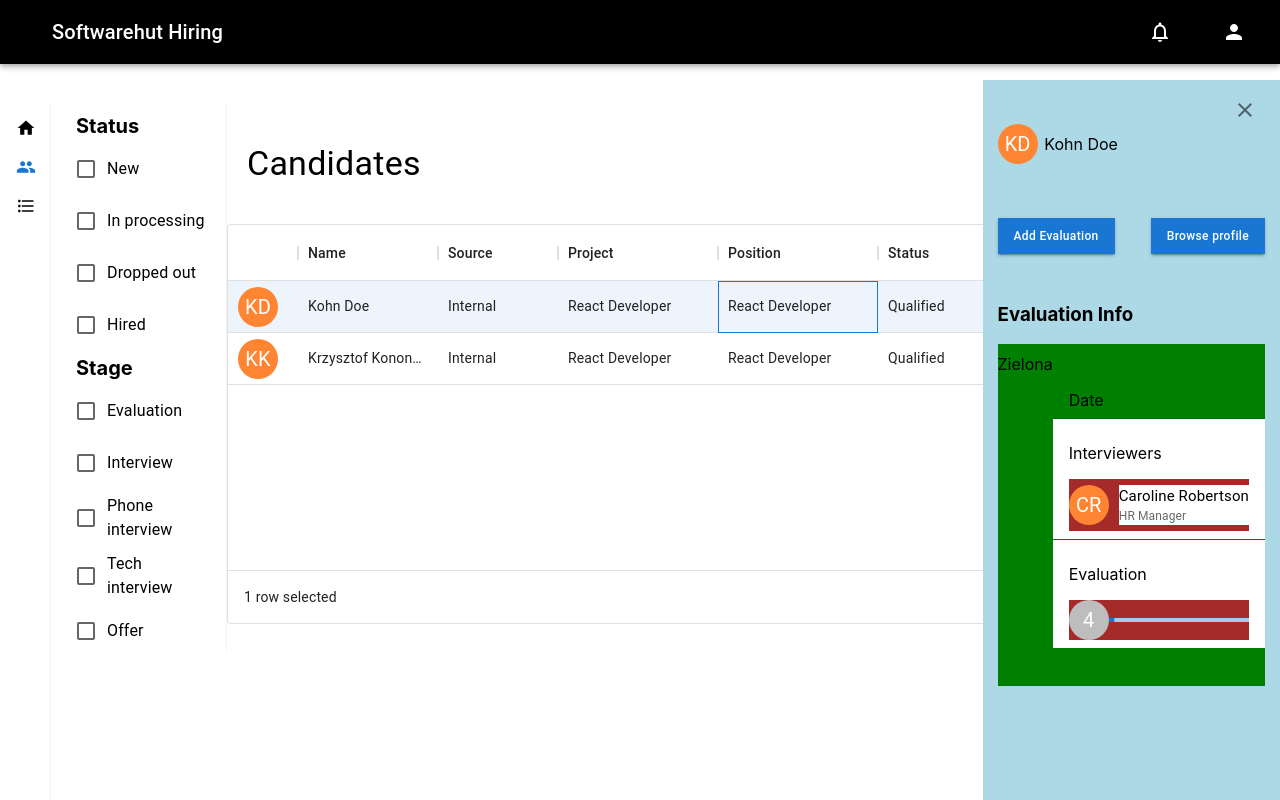
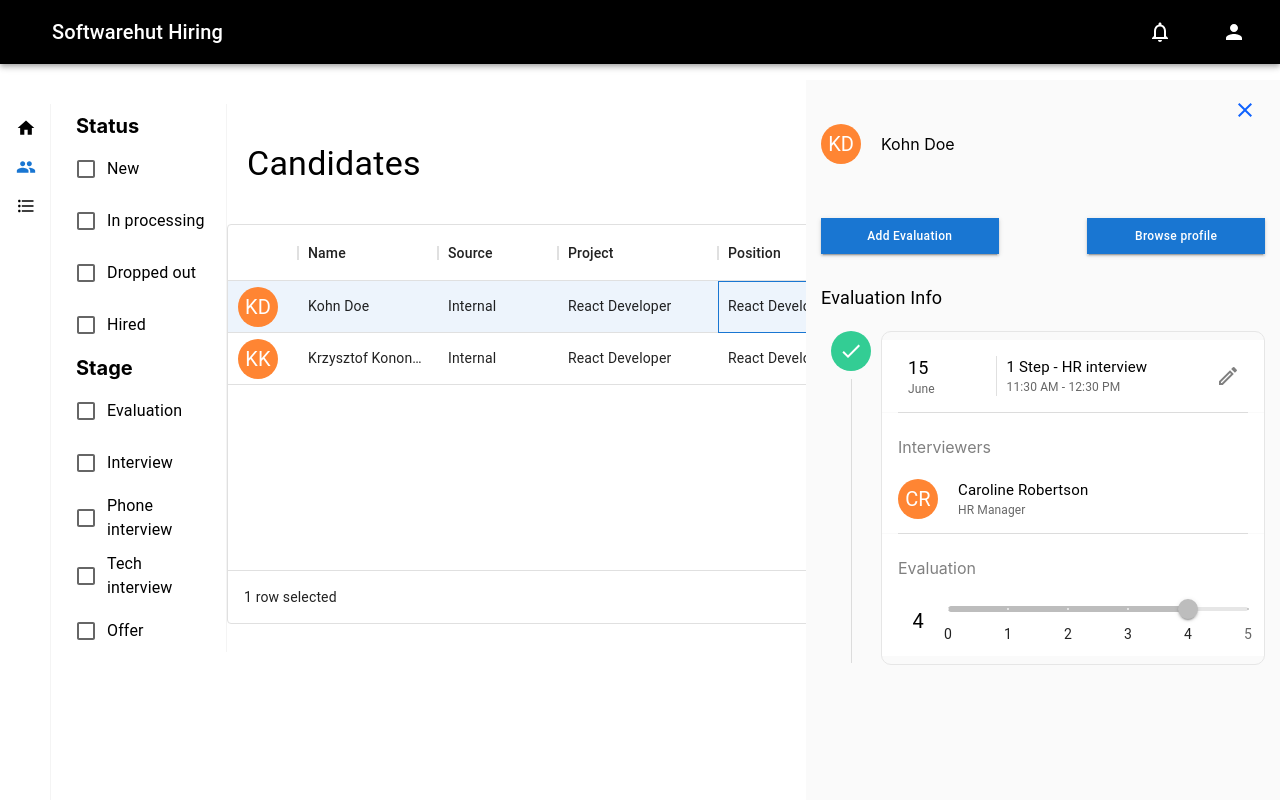
Before and after one commit to softwarehutpl/HeRo-frontend-2, a React (Create React App) app: page /candidates in a window 1280 px wide. Both pictures are taken after a click on the element 818 px from the left and 307 px from the top of the page. Built offline with nearby package versions, Linux system fonts and the light colour scheme; no server answers.

Commit message:
finishing slide pop content

```diff
--- a/src/modules/common/components/candidateSlidePopUp/SlidePopUp.tsx
+++ b/src/modules/common/components/candidateSlidePopUp/SlidePopUp.tsx
@@ -19,6 +19,7 @@ import {
   EvaluationContent,
   EvaluationWrapper,
 } from "./evaluationEntry/EvaluationEntryStyles";
+import Typography from "@mui/material/Typography";
 
 interface CandidateSlideProps {
   isChecked: boolean;
@@ -42,7 +43,7 @@ export function CandidateSlide({
               {candidateName}
             </SlideHeaderNameDiv>
             <IconButton style={{ alignSelf: "flex-start" }} onClick={close}>
-              <CloseOutlinedIcon />
+              <CloseOutlinedIcon style={{ color: "#0F62FE" }} />
             </IconButton>
           </SlideHeader>
           <SlideNavbar>
@@ -56,10 +57,11 @@ export function CandidateSlide({
           </SlideNavbar>
           <HistoryWrapper>
             <div>
-              <h3>Evaluation Info</h3>
+              <Typography style={{ fontSize: "18px" }}>
+                Evaluation Info
+              </Typography>
             </div>
             <HistoryContent>
-              <div>Zielona</div>
               <EvaluationWrapper>
                 <EvaluationContent>
                   <Entry />
--- a/src/modules/common/components/candidateSlidePopUp/SlidePopUpStyles.tsx
+++ b/src/modules/common/components/candidateSlidePopUp/SlidePopUpStyles.tsx
@@ -6,7 +6,7 @@ export const ContentWrapper = styled("div")`
   height: 90%;
   bottom: 0%;
   right: 0%;
-  background-color: lightblue;
+  background-color: #fafafa;
   min-width: 20%;
 `;
 
@@ -28,7 +28,7 @@ export const SlideHeaderNameDiv = styled("div")`
   display: flex;
   justify-content: space-between;
   align-items: center;
-  width: 45%;
+  gap: 20px;
 `;
 
 export const SlideNavbar = styled("div")`
@@ -56,8 +56,6 @@ export const HistoryWrapper = styled("div")`
 
 export const HistoryContent = styled("div")`
   display: flex;
-
   height: 90%;
   padding: 10px 0;
-  background-color: green;
 `;
--- a/src/modules/common/components/candidateSlidePopUp/evaluationEntry/EvaluationEntry.tsx
+++ b/src/modules/common/components/candidateSlidePopUp/evaluationEntry/EvaluationEntry.tsx
@@ -1,12 +1,12 @@
 import React from "react";
-import ListItem from "@mui/material/ListItem";
-import LinearProgress from "@mui/material/LinearProgress";
 import Box from "@mui/material/Box";
+import ModeEditOutlinedIcon from "@mui/icons-material/ModeEditOutlined";
 
 import {
   AvatarNameWrapper,
   CustomList,
   CustomListItemText,
+  DateItem,
   EvaluationItem,
   InterviewerItem,
   RatingWrapper,
@@ -14,19 +14,47 @@ import {
 import CustomAvatar from "../../avatars/CustomAvatar";
 import Divider from "@mui/material/Divider";
 import Avatar from "@mui/material/Avatar";
+import DoneIcon from "@mui/icons-material/Done";
+import IconButton from "@mui/material/IconButton";
+import SliderMarks from "../slider/SliderMarks";
 
 export function Entry() {
-  // const handleClick = ()=> {
-
-  //   onClick(type);
-  // }
-
   return (
+    <Box sx={{ display: "flex" }}>
+      <div style={{ padding: "0 10px" }}>
+        <Avatar style={{ backgroundColor: "#33CD94" }}>
+          <DoneIcon />
+        </Avatar>
+        <div
+          style={{ display: "flex", justifyContent: "center", height: "90%" }}
+        >
+          <div></div>
+          <Divider orientation="vertical" variant="middle" flexItem />
+          <div></div>
+        </div>
+      </div>
       <CustomList>
-      <ListItem>Date</ListItem>
-      <Divider />
+        <DateItem>
+          <CustomListItemText
+            primary="15"
+            primaryTypographyProps={{ fontSize: "18px" }}
+            secondary="June"
+            secondaryTypographyProps={{ fontSize: "12px" }}
+          />
+          <Divider variant="middle" orientation="vertical" flexItem />
+          <CustomListItemText
+            primary="1 Step - HR interview"
+            primaryTypographyProps={{ fontSize: "15px" }}
+            secondary="11:30 AM - 12:30 PM"
+            secondaryTypographyProps={{ fontSize: "12px" }}
+          />
+          <IconButton aria-label="edit">
+            <ModeEditOutlinedIcon style={{ color: "gray" }} />
+          </IconButton>
+        </DateItem>
+        <Divider variant="middle" />
         <InterviewerItem>
-        <p>Interviewers</p>
+          <p style={{ color: "gray" }}>Interviewers</p>
           <AvatarNameWrapper>
             <CustomAvatar name={"Caroline Robertson"}></CustomAvatar>
             <div style={{ paddingLeft: "10px" }}>
@@ -39,16 +67,25 @@ export function Entry() {
             </div>
           </AvatarNameWrapper>
         </InterviewerItem>
-      <Divider />
+        <Divider variant="middle" />
         <EvaluationItem>
-        <p>Evaluation</p>
+          <p style={{ color: "gray" }}>Evaluation</p>
           <RatingWrapper>
-          <Avatar>4</Avatar>
+            <Avatar
+              style={{
+                backgroundColor: "white",
+                color: "black",
+                border: "1px solid ##CCCCCC",
+              }}
+            >
+              4
+            </Avatar>
             <Box sx={{ width: "100%" }}>
-            <LinearProgress variant="determinate" value={4} />
+              <SliderMarks />
             </Box>
           </RatingWrapper>
         </EvaluationItem>
       </CustomList>
+    </Box>
   );
 }
--- a/src/modules/common/components/candidateSlidePopUp/evaluationEntry/EvaluationEntryStyles.tsx
+++ b/src/modules/common/components/candidateSlidePopUp/evaluationEntry/EvaluationEntryStyles.tsx
@@ -6,50 +6,56 @@ import ListItemText from "@mui/material/ListItemText";
 
 export const CustomList = styled(List)`
   width: 100%;
+  border: 1px solid #e6e6e6;
+  border-radius: 10px;
 `;
 
 export const EvaluationWrapper = styled("div")`
   height: 90%;
-  width: 80%;
-  padding: 10px 0;
-  background-color: green;
+  width: 100%;
+  padding: 0 0 10px 0;
 `;
 
 export const EvaluationContent = styled("div")`
   height: 90%;
   padding: 10px 0;
-  background-color: green;
+`;
+
+export const DateItem = styled(ListItem)`
+  display: flex;
+  align-items: center;
+  background-color: #ffffff;
 `;
 
 export const InterviewerItem = styled(ListItem)`
   display: flex;
   flex-direction: column;
   align-items: flex-start;
-  background-color: white;
+  background-color: #ffffff;
 `;
 
 export const AvatarNameWrapper = styled("div")`
   display: flex;
   align-items: center;
-  background-color: brown;
 `;
 
 export const CustomListItemText = styled(ListItemText)`
   display: flex;
   flex-direction: column;
-  background-color: white;
+  background-color: #ffffff;
+  padding: 0 10px;
 `;
 
 export const EvaluationItem = styled(ListItem)`
   display: flex;
   flex-direction: column;
   align-items: flex-start;
-  background-color: white;
+  background-color: #ffffff;
 `;
 
 export const RatingWrapper = styled("div")`
   display: flex;
   align-items: center;
   width: 100%;
-  background-color: brown;
+  gap: 10px;
 `;
--- /dev/null
+++ b/src/modules/common/components/candidateSlidePopUp/slider/SliderMarks.tsx
@@ -0,0 +1,52 @@
+import * as React from "react";
+import Box from "@mui/material/Box";
+import Slider from "@mui/material/Slider";
+
+const marks = [
+  {
+    value: 0,
+    label: "0",
+  },
+  {
+    value: 1,
+    label: "1",
+  },
+  {
+    value: 2,
+    label: "2",
+  },
+  {
+    value: 3,
+    label: "3",
+  },
+  {
+    value: 4,
+    label: "4",
+  },
+  {
+    value: 5,
+    label: "5",
+  },
+];
+
+function valuetext(value: number) {
+  return `${value}°C`;
+}
+
+export default function SliderMarks() {
+  return (
+    <Box sx={{ width: 300 }}>
+      <Slider
+        disabled
+        aria-label="Custom marks"
+        defaultValue={4}
+        min={0}
+        max={5}
+        getAriaValueText={valuetext}
+        step={10}
+        valueLabelDisplay="auto"
+        marks={marks}
+      />
+    </Box>
+  );
+}
```
Lines whose indentation alone changed are shown as unchanged.
